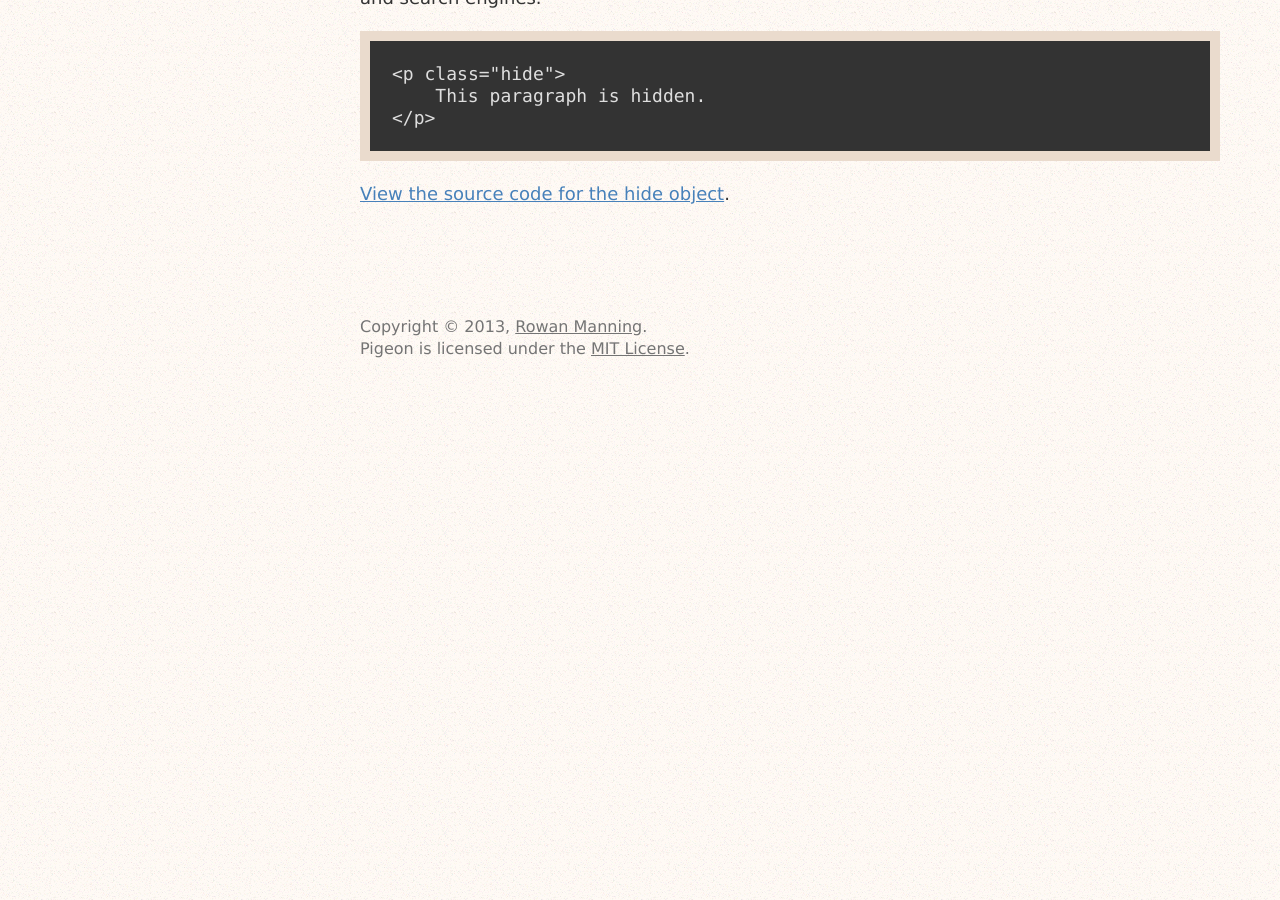
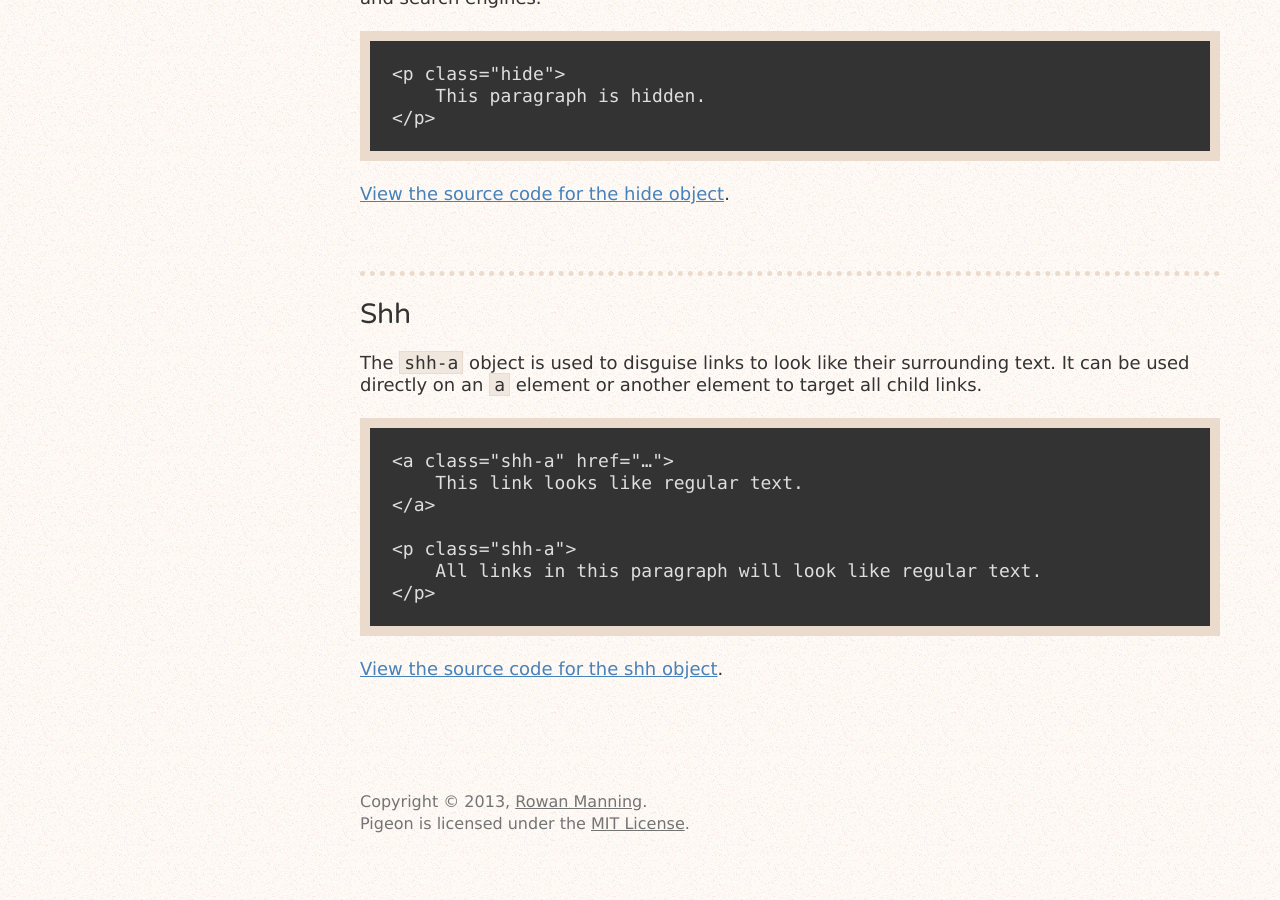
Before and after one commit to rowanmanning/pigeon, a Jekyll site: the page built from docs/objects/index.html, in a window 1280 px wide and 900 px high, scrolled down 9439 px. Built offline with Jekyll 4.4.1, drawn with Linux system fonts in a browser that asks for light colours.

Commit message:
Document the Shh A object

```diff
--- a/docs/objects/index.html
+++ b/docs/objects/index.html
@@ -534,4 +534,31 @@ layout: page
 
     </div>
 
+
+    <div id="utilities-shh" class="typearea css-object">
+        <h3>
+            <a href="#utilities-shh" class="section-link">Shh</a>
+        </h3>
+
+        <p>
+            The <code>shh-a</code> object is used to disguise links to look
+            like their surrounding text. It can be used directly on an
+            <code>a</code> element or another element to target all child
+            links.
+        </p>
+
+        <div class="css-example">
+            {% highlight html %}<a class="shh-a" href="…">
+    This link looks like regular text.
+</a>
+
+<p class="shh-a">
+    All links in this paragraph will look like regular text.
+</p>{% endhighlight %}
+        </div>
+
+        <p><a href="{{ site.repo.url }}/blob/{{ site.repo.branch }}/lib/object/shh.scss">View the source code for the shh object</a>.</p>
+
+    </div>
+
 </div>
```
